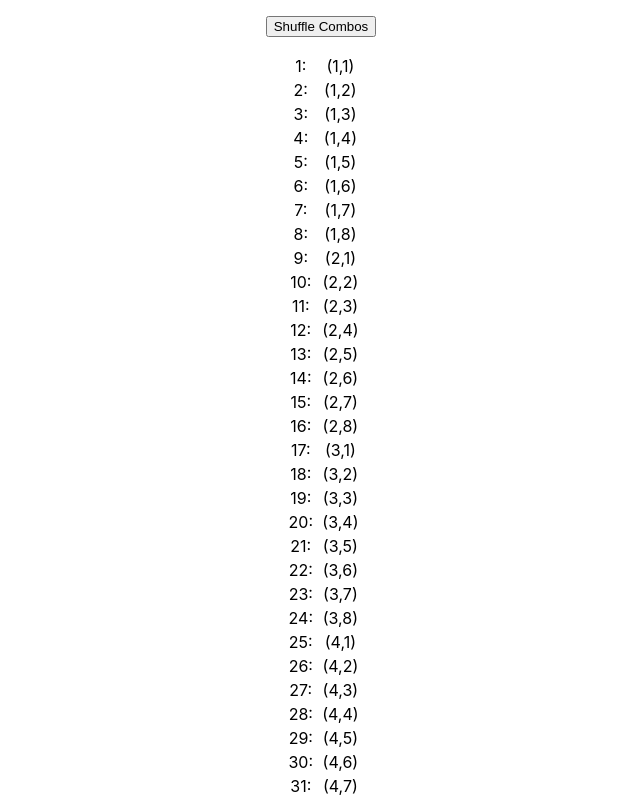
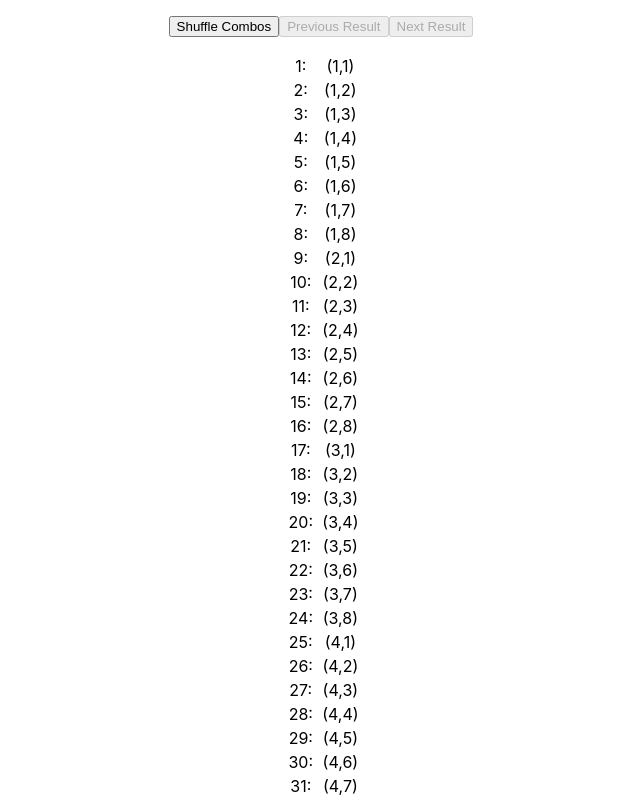
Before and after one commit to jjmerri/random-combo, a React (Create React App) app: page / in a window 1280 px wide. Shown: the top 800 px of the page, without its empty margins (319-959 px from the left). Built offline with nearby package versions, Linux system fonts and the light colour scheme.

Commit message:
add prev next buttons -jjm

```diff
--- a/src/App.js
+++ b/src/App.js
@@ -1,5 +1,5 @@
 import "./App.css";
-import { useState } from "react";
+import { useCallback, useState } from "react";
 
 const getCombos = () => {
   const colors = ["black", "red"];
@@ -24,7 +24,8 @@ const getCombos = () => {
   return combos;
 };
 
-function shuffle(array) {
+function shuffle(original) {
+  const array = [...original];
   let currentIndex = array.length,
     randomIndex;
 
@@ -50,21 +51,36 @@ function App() {
   const [shuffledHistory, setShuffledHistory] = useState([combos]);
   const [historyIndex, setHistoryIndex] = useState(0);
 
-  const shuffleCombos = () => {
+  const shuffleCombos = useCallback(() => {
     setHistoryIndex(shuffledHistory.length);
     const shuffled = [...shuffle(combos)];
-    setShuffledHistory([...shuffledHistory, shuffled]);
-  };
+    setShuffledHistory((prev) => [...prev, shuffled]);
+  }, [shuffledHistory]);
 
   return (
     <div className="App">
       <button onClick={shuffleCombos} style={{ marginTop: "1rem" }}>
         Shuffle Combos
       </button>
+      <button
+        onClick={() => setHistoryIndex((prev) => prev - 1)}
+        disabled={historyIndex === 0}
+        style={{ marginTop: "1rem" }}
+      >
+        Previous Result
+      </button>
+      <button
+        onClick={() => setHistoryIndex((prev) => prev + 1)}
+        disabled={historyIndex === shuffledHistory.length - 1}
+        style={{ marginTop: "1rem" }}
+      >
+        Next Result
+      </button>
 
       <table
         style={{ paddingTop: "1rem", marginLeft: "auto", marginRight: "auto" }}
       >
+        <tbody>
           {shuffledHistory[historyIndex]?.map((combo, index) => {
             return (
               <tr key={index}>
@@ -76,6 +92,7 @@ function App() {
               </tr>
             );
           })}
+        </tbody>
       </table>
     </div>
   );
```
Lines whose indentation alone changed are shown as unchanged.
